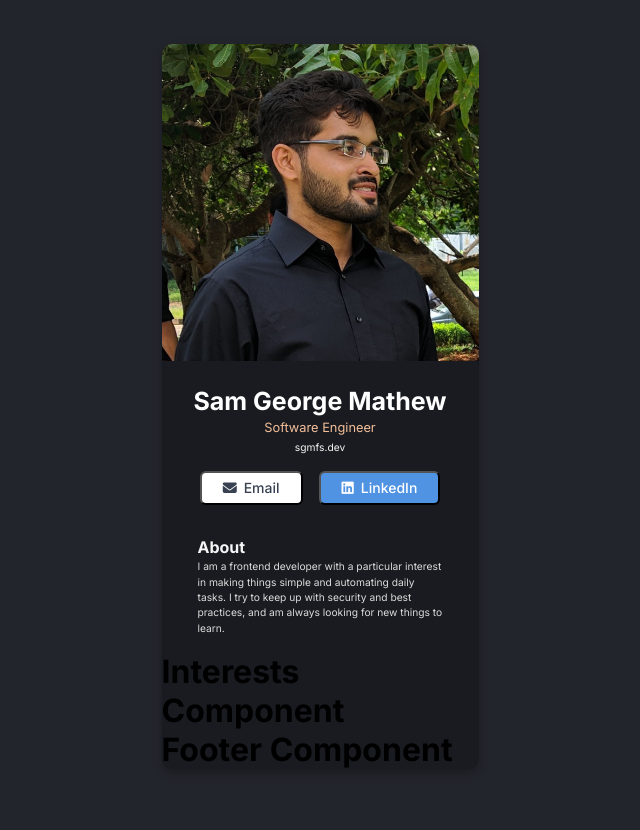
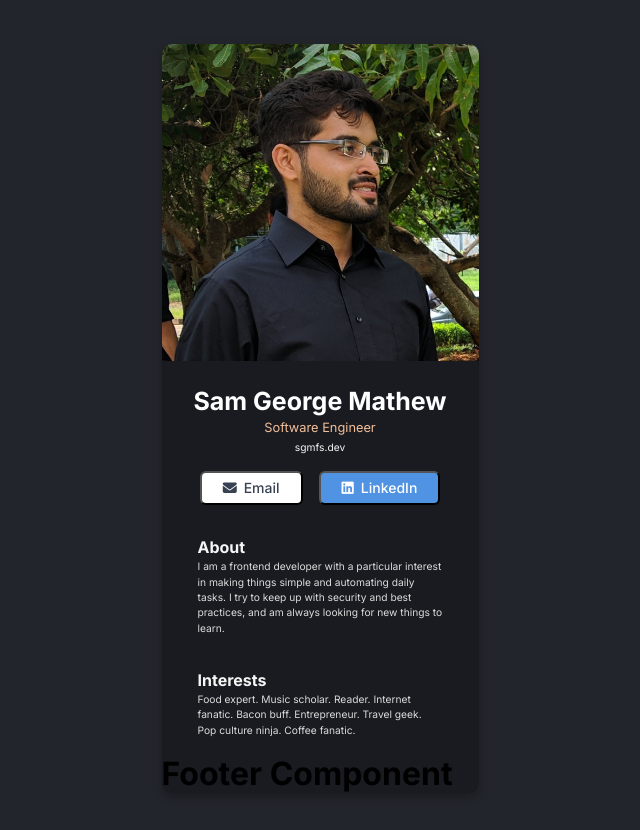
Before and after one commit to SGM-dev/digital-business-card, a React (Vite) app: page / in a window 1280 px wide. Shown: the top 830 px of the page, without its empty margins (320-960 px from the left). Built offline with nearby package versions, Linux system fonts and the light colour scheme.

Commit message:
Build Interest Component

```diff
--- a/src/Interests.jsx
+++ b/src/Interests.jsx
@@ -1,5 +1,13 @@
 import React from "react";
 
 export default function Interests() {
-    return <h1>Interests Component</h1>
+  return (
+    <section className="section">
+      <h3 className="section-title">Interests</h3>
+      <p className="section-content">
+        Food expert. Music scholar. Reader. Internet fanatic. Bacon buff.
+        Entrepreneur. Travel geek. Pop culture ninja. Coffee fanatic.
+      </p>
+    </section>
+  );
 }
```
